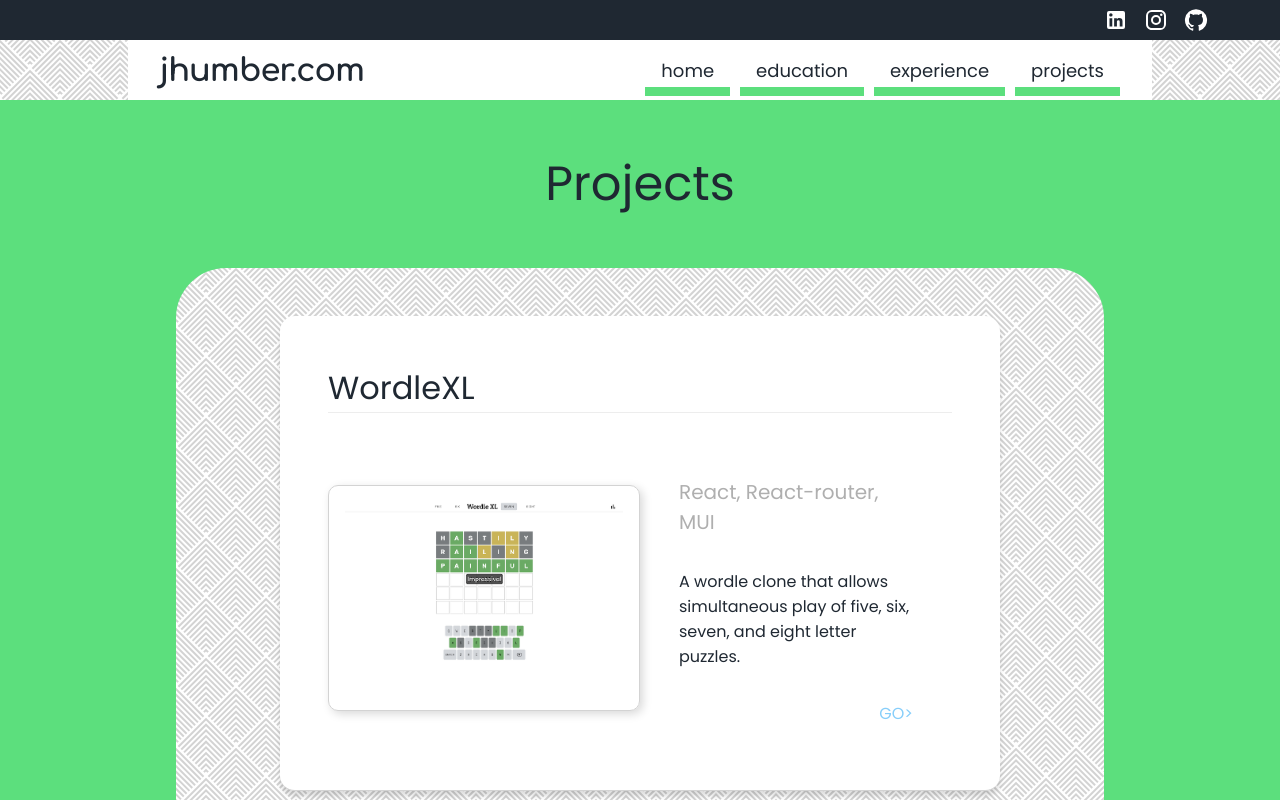
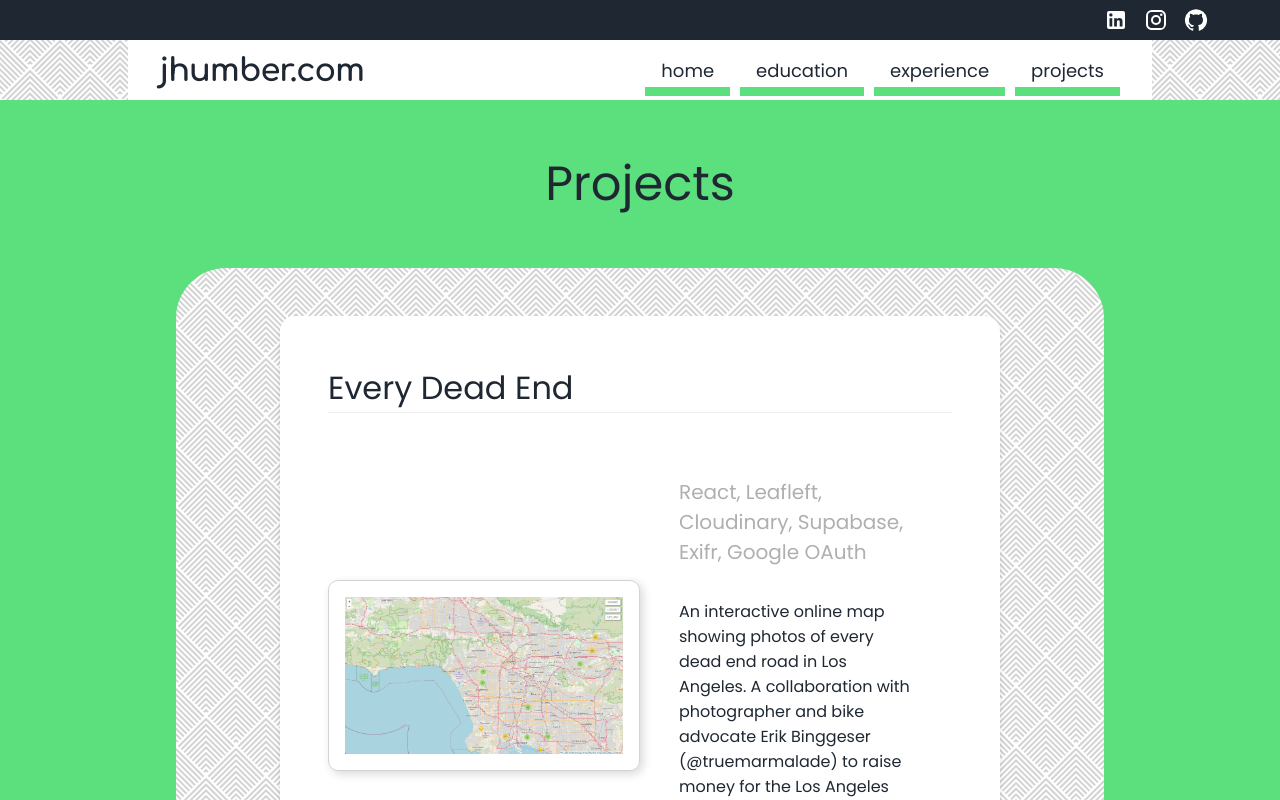
Before and after one commit to humber-jake/portfolio, a React (Vite) app: page /projects in a window 1280 px wide. Shown: the top 800 px of the page. Built offline with nearby package versions, Linux system fonts and the light colour scheme.

Commit message:
update projects

```diff
--- a/src/assets/resume.js
+++ b/src/assets/resume.js
@@ -166,6 +166,21 @@
   // ===================================
   projects: [
     {
+      name: "Every Dead End",
+      tech: [
+        "React",
+        "Leafleft",
+        "Cloudinary",
+        "Supabase",
+        "Exifr",
+        "Google OAuth",
+      ],
+      year: "2025",
+      description:
+        "An interactive online map showing photos of every dead end road in Los Angeles. A collaboration with photographer and bike advocate Erik Binggeser (@truemarmalade) to raise money for the Los Angeles Bicycle Academy.",
+      link: "https://everydeadend.netlify.app/",
+    },
+    {
       name: "WordleXL",
       tech: ["React", "React-router", "MUI"],
       year: "2022",
```
Also changed, not shown: public/images/Every Dead End.png (added).
